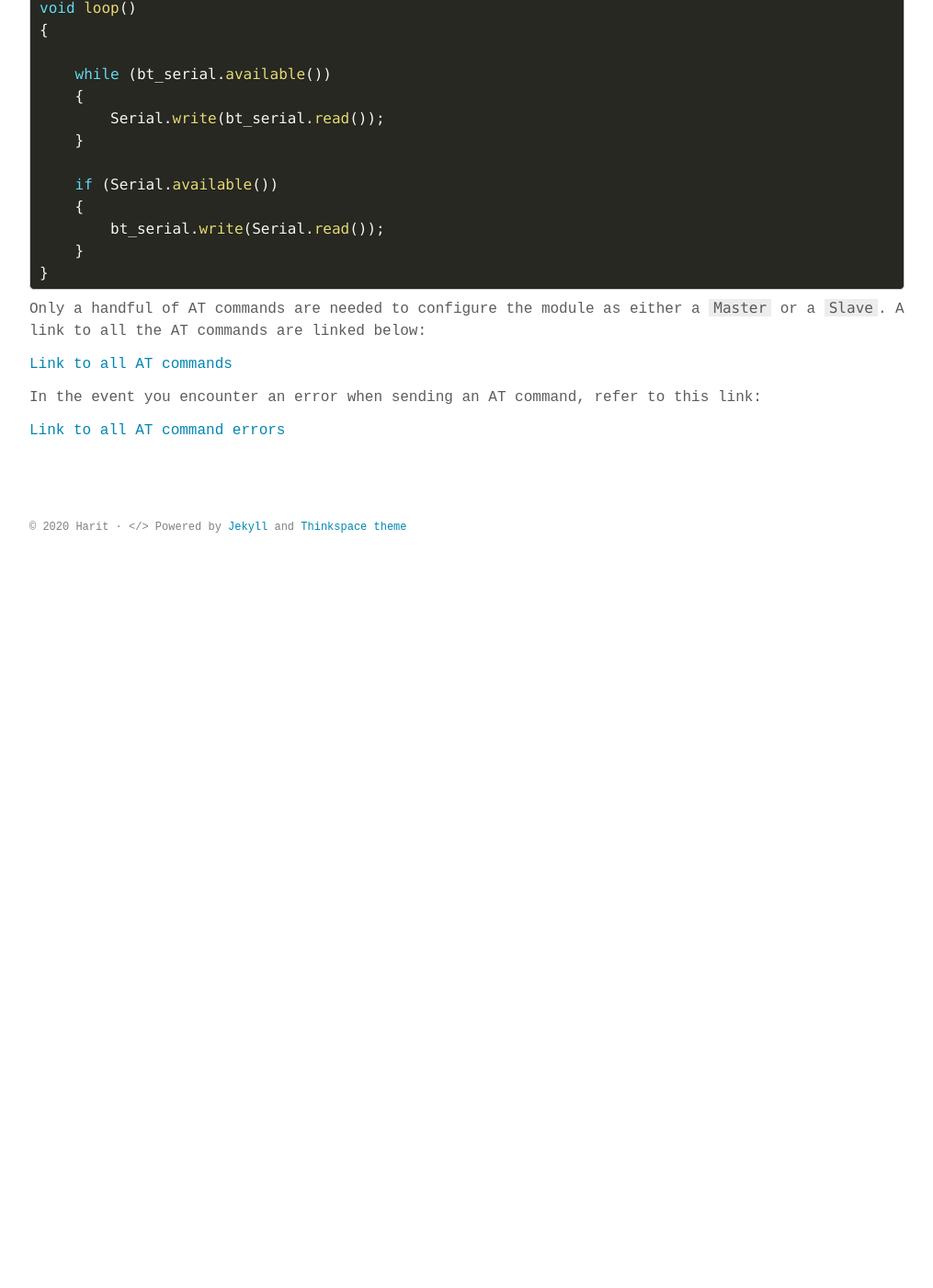
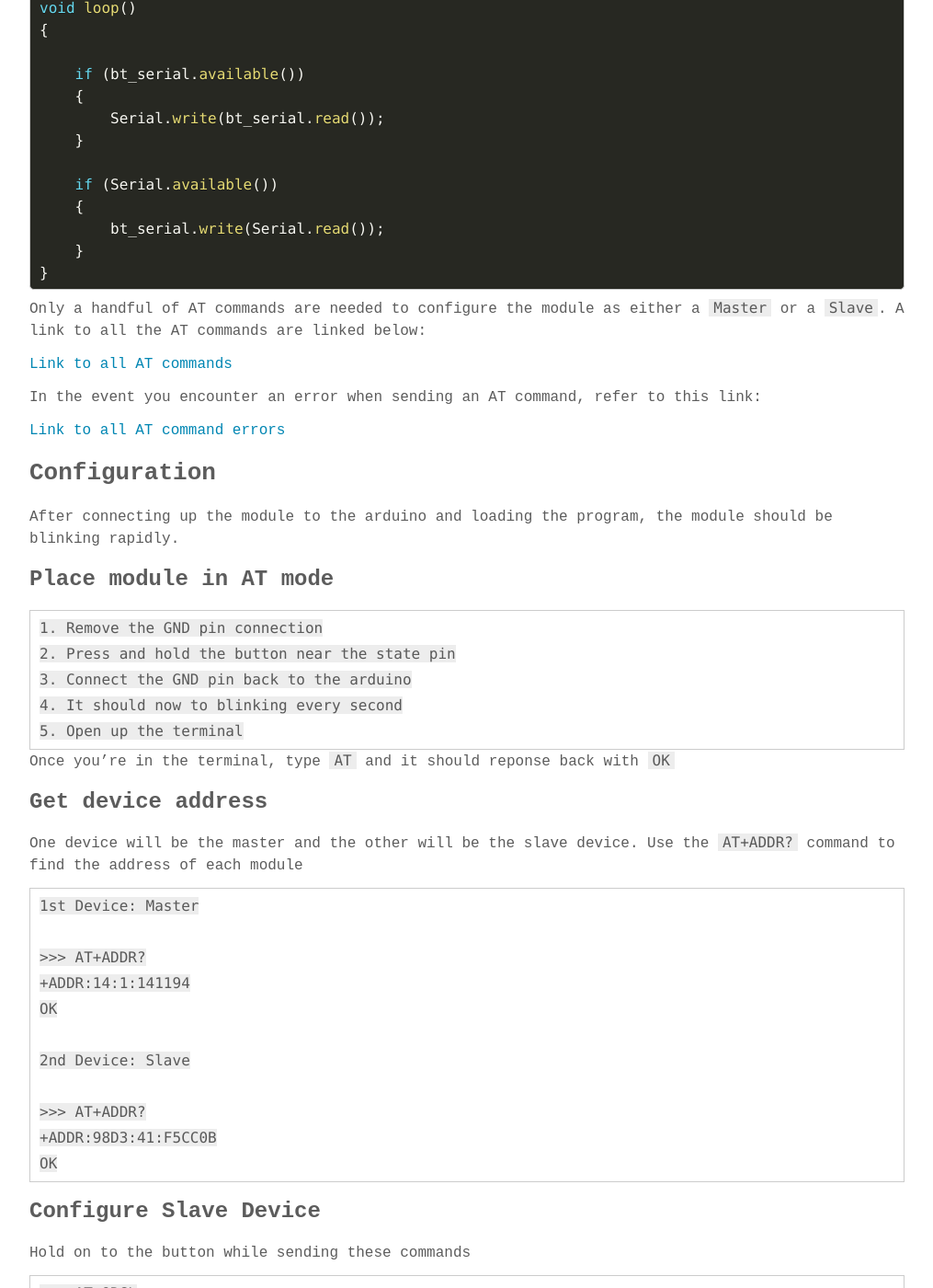
Before and after one commit to hshah89/hshah89.github.io, a Jekyll site: the page built from _posts/2020-01-25-hc-05.md, in a window 1280 px wide and 1400 px high, scrolled down 2113 px. Shown: the whole window at 92% size, without its empty margins (132-1147 px from the left). Built offline with Jekyll 4.4.1, drawn with Linux system fonts in a browser that asks for light colours; some web fonts are replaced; before the commit the page ends 2743 px from its top, so only the background shows below that; some of the changed text lies outside the part shown.

Commit message:
Update 2020-01-25-hc-05.md

````diff
--- a/_posts/2020-01-25-hc-05.md
+++ b/_posts/2020-01-25-hc-05.md
@@ -74,7 +74,7 @@ void setup()
 void loop()
 {
 
-    while (bt_serial.available())
+    if (bt_serial.available())
     {
         Serial.write(bt_serial.read());
     }
@@ -93,3 +93,79 @@ Only a handful of AT commands are needed to configure the module as either a `Ma
 In the event you encounter an error when sending an AT command, refer to this link:
 
 [Link to all AT command errors]({{ "/images/hc_05/hc-05_at_commands.png" | prepend: site.baseurl }})
+
+
+## Configuration
+
+After connecting up the module to the arduino and loading the program, the module should be blinking rapidly.
+
+### Place module in AT mode
+
+```
+1. Remove the GND pin connection
+2. Press and hold the button near the state pin
+3. Connect the GND pin back to the arduino
+4. It should now to blinking every second
+5. Open up the terminal
+```
+
+Once you're in the terminal, type ```AT``` and it should reponse back with ```OK```
+
+### Get device address
+
+One device will be the master and the other will be the slave device. Use the `AT+ADDR?` command to find the address of each module
+
+```
+1st Device: Master
+
+>>> AT+ADDR?
++ADDR:14:1:141194
+OK
+
+2nd Device: Slave
+
+>>> AT+ADDR?
++ADDR:98D3:41:F5CC0B
+OK
+```
+
+### Configure Slave Device
+
+Hold on to the button while sending these commands
+
+```
+>>> AT+ORGL
+OK
+>>> AT+UART=38400,0,0
+OK
+>>> AT+RMAAD
+OK
+>>> AT+ROLE=0
+OK
+>>> AT+CMODE=0
+OK
+```
+
+At the very end, type in `AT+RESET` this will initialize the device. At this point, the device should be blinking rapidly
+
+Next we configure the Master device
+
+### Configure the Master Device
+
+Hold on to the button while sending these commands
+
+```
+>>> AT+ORGL
+OK
+>>> AT+UART=38400,0,0
+OK
+>>> AT+RMAAD
+OK
+>>> AT+ROLE=1
+OK
+>>> AT+CMODE=0
+OK
+>>> AT+BIND="98D3,41,F5CC0B"
+OK
+```
+At the very end, type in `AT+RESET` this will initialize the device. After a few seconds, the two devices should pair up. This will be indicated by unison repeated blinking every 1 second.
````
